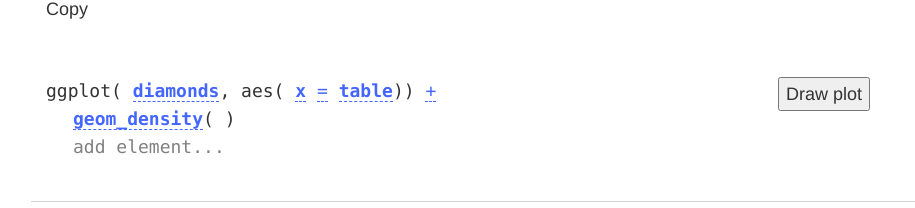
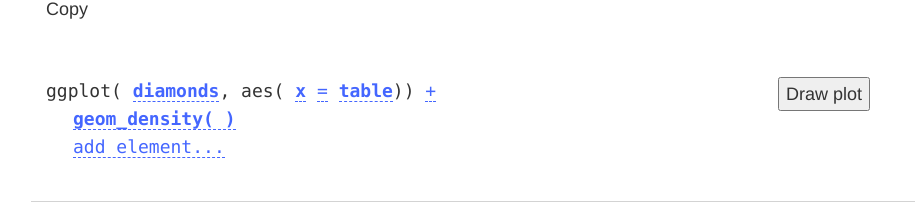
Before and after one commit to LCHansson/ggplot_interactive, a plain HTML site: page frontend/index.html in a window 1280 px wide. Shown: the part 242-450 px from the top of the page, without its empty margins (139-1054 px from the left). Drawn offline with Linux system fonts and the light colour scheme; no server answers.

Commit message:
Restructure DOM

```diff
--- a/frontend/index.html
+++ b/frontend/index.html
@@ -70,28 +70,32 @@
             <samp id="ggplotCode">
                 <!-- Canvas call -->
                 <span id="canvas" class="scope">
-                    <span class="ggplot">ggplot</span>(
-                    <span class="data modifiable interactive">diamonds</span>,
-                    <span class="ggplot-params"></span>
-                    <!-- Aesthetics for canvas -->
-                    <span class="aes">aes(</span>
-                    <span class="aes_param modifiable interactive">x</span>
-                    <span class="aes_param_eq interactive">=</span>
-                    <span class="aes_arg modifiable interactive" data-type="varname">table</span>))
+                    <span class="ggplot">ggplot(
+                        <span class="data modifiable interactive">diamonds</span>,
+                        <span class="ggplot-params"></span>
+                        <!-- Aesthetics for canvas -->
+                        <span class="aes">aes(
+                            <span class="parameter modifiable interactive">x</span>
+                            <span class="equals interactive">=</span>
+                            <span class="argument modifiable interactive" data-type="varname">table</span>))
+                        </span>
+                    </span>
                     <span class="ggplot_plus interactive">+</span>
                 </span>
                 <br/>
                 <!--1st element: so we have something to show on init-->
                 <!--(i.e. the user can just press a button to get a result-->
                 <span id="element_1" class="scope">
-                    <span class="geom element modifiable interactive">geom_density</span>(
-                    <span class="element-params modifiable interactive"></span>
-                    <span class="element-aes modifiable interactive"></span>)
+                    <span class="element geom modifiable interactive">
+                        <span class="element-name">geom_density</span>(
+                        <span class="parameter modifiable interactive"></span>
+                        <span class="aes modifiable interactive"></span>)
+                    </span>
                 </span>
             </samp>
             <br/>
             <samp id="addElementOperator" class="ggPlusElement gray">
-                add element...
+                <span id="add-element" class="interactive grey">add element...</span>
             </samp>
         </div>
         <div class="col-xs-2">
```
